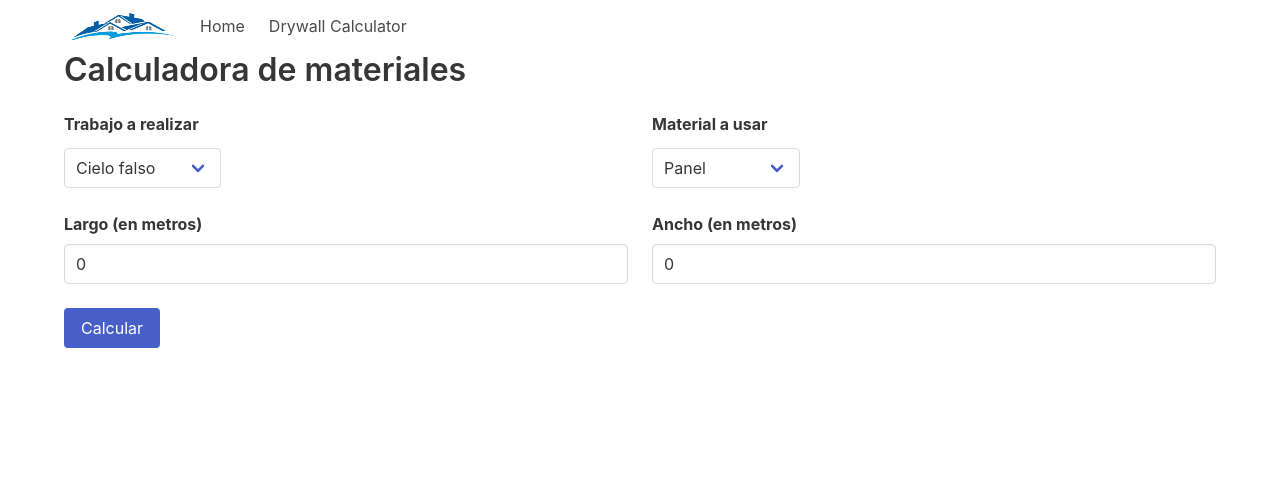
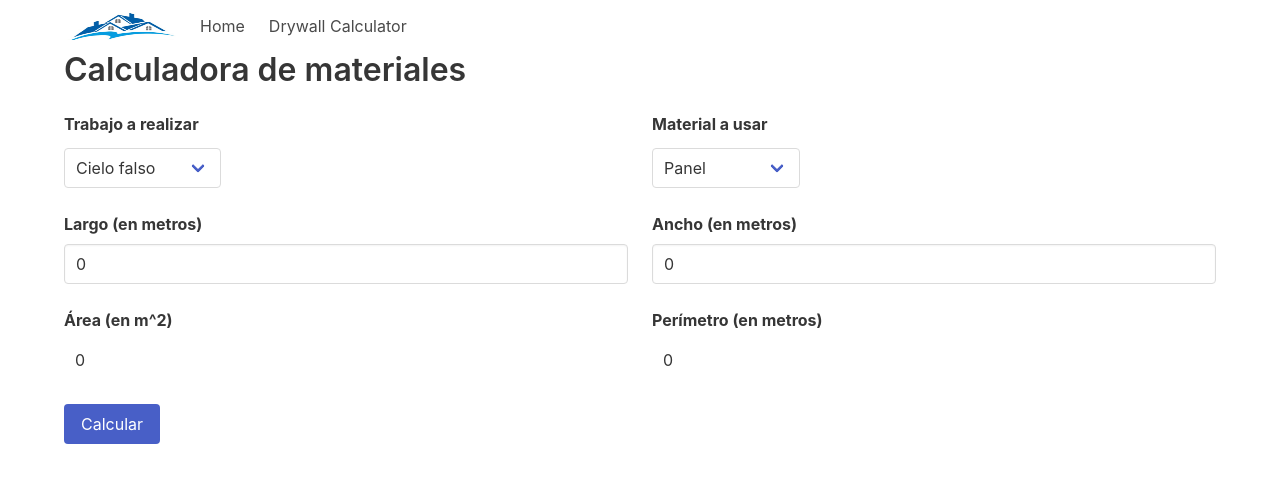
Before and after one commit to pablobastidasv/material-calculator, a Vue app: page /#/drywall_calculator in a window 1280 px wide. Shown: the top 482 px of the page. Built offline with nearby package versions, Linux system fonts and the light colour scheme.

Commit message:
Adding info about Area and Perimeter

```diff
--- a/src/features/drywall_calculation/presentation/components/Form.vue
+++ b/src/features/drywall_calculation/presentation/components/Form.vue
@@ -34,6 +34,18 @@
     .columns.is-mobile
       .column
         .field
+          .label Área (en m^2)
+          .control
+            input.input.no-border(v-model="area" readonly=true type="number" placeholder="Largo")
+      .column
+        .field
+          .label Perímetro (en metros)
+          .control
+            input.input.no-border(v-model="perimeter" readonly="true" type="number" placeholder="Ancho")
+
+    .columns.is-mobile
+      .column
+        .field
           .control
             .button.is-link(@click="saveHandler") Calcular
 
@@ -53,6 +65,14 @@ export default {
       }
     }
   },
+  computed: {
+    area: function() {
+      return this.params.long * this.params.width
+    },
+    perimeter: function() {
+      return this.params.long * 2 + this.params.width * 2
+    }
+  },
   methods: {
     saveHandler: function() {
       this.$emit("search", this.params)
@@ -62,5 +82,7 @@ export default {
 </script>
 
 <style scoped>
-
+.no-border {
+  border: 0;
+}
 </style>
```
